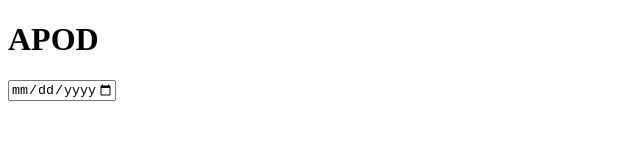
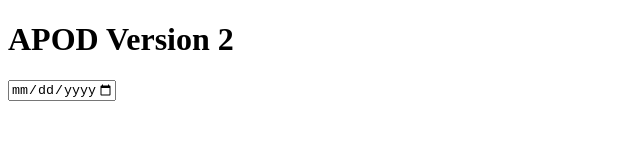
Before and after one commit to nsitu/APOD, a website: page public/index.html in a window 1280 px wide. Shown: the whole page, without its empty margins (0-640 px from the left). Drawn offline with nearby package versions, Linux system fonts and the light colour scheme.

```diff
--- a/public/index.html
+++ b/public/index.html
@@ -13,7 +13,7 @@
   </head>
   <body>
     <header>
-        <h1>APOD</h1>
+        <h1>APOD Version 2</h1>
     </header>
     <main id="app">
         <form>
```
